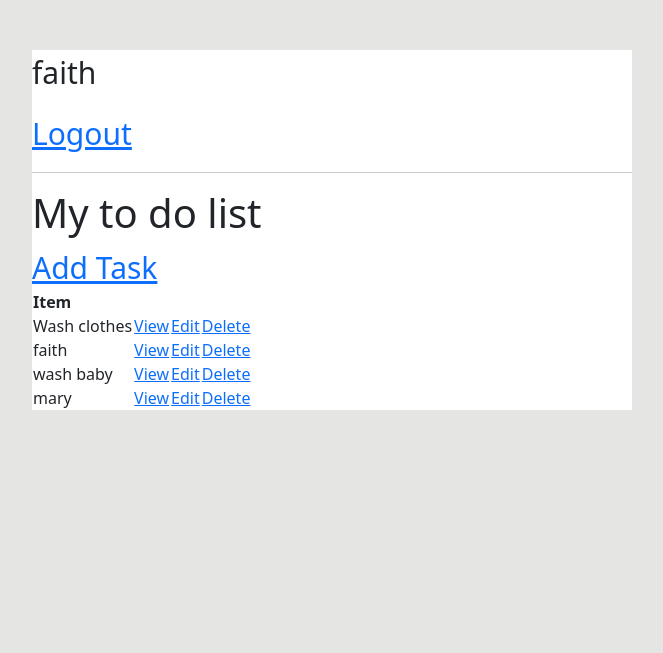
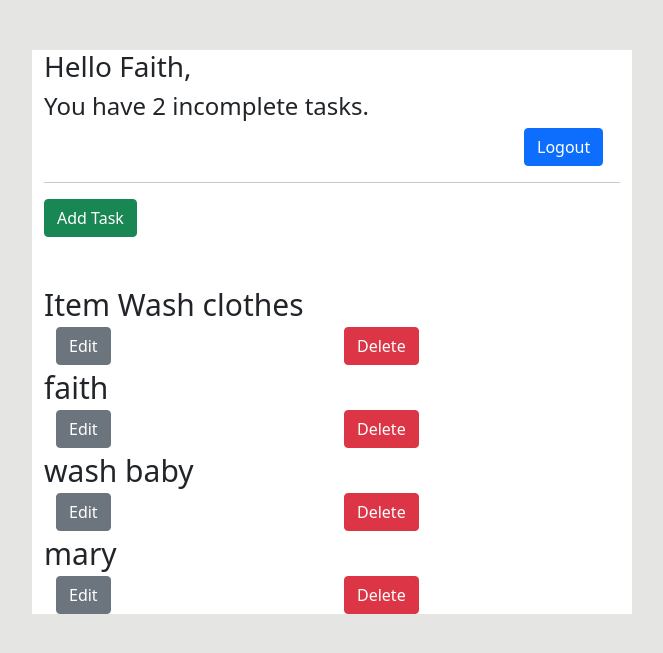
Before and after one commit to faithnjoki/To-do-List, a Django app: page / in a window 1280 px wide. Shown: the top 653 px of the page, without its empty margins (308-971 px from the left). Run offline with Django 4.2, Linux system fonts and the light colour scheme; a user stored in the database is signed in; data comes from the database, SQL or seed files in the repository.

Commit message:
style tasks

```diff
--- a/to_do/app_todo/templates/app_todo/task_list.html
+++ b/to_do/app_todo/templates/app_todo/task_list.html
@@ -1,17 +1,20 @@
 {% extends 'app_todo/base.html' %}
 {% block content %}
+<div class="container">
+{% if request.user.is_authenticated %}
+<h3>Hello {{request.user |title}},</h3>
 
-
-{% if request.user.is_authenticated %}
-<p>{{request.user}}</p>
-<a href="{% url 'logout' %}">Logout</a>
+<h4>You have {{count}} incomplete tasks.</h4>
+<a href="{% url 'logout' %}" style="position: relative; left: 480px;" button type="button" class="btn btn-primary">Logout</a>
 {% else %}
 <a href="{% url 'login' %}">Login</a>
 {% endif %}
+
 <hr>
-<h1>My to do list</h1>
-<a href="{% url 'task-create' %}">Add Task</a>
-<table>
+<a href="{% url 'task-create' %}" button type="button" class="btn btn-success">Add Task</a>
+<br><br>
+
+<table">
     <tr>
         <th>Item</th>
         <th></th>
@@ -20,12 +23,23 @@
     {% for task in tasks %}
     <tr>
         <td>{{task.title}}</td>
-        <td><a href="{% url  'task' task.id %}">View</a></td>
-        <td><a href="{% url 'task-update' task.id %}">Edit</a></td>
-        <td><a href="{% url 'task-delete' task.id %}">Delete</a></td>
+        <div class="container">
+            <div class="row">
+              <div class="col-md-6">
+                <td><a href="{% url 'task-update' task.id %} " button type="button" class="btn btn-secondary">Edit</a></td>
+              </div>
+              <div class="col-md-6">
+                <td><a href="{% url 'task-delete' task.id %}" button type="button" class="btn btn-danger">Delete</a></td>
+              </div>
+
+            </div>
+          </div>
+
     </tr>
     {% empty %}
     <h3>No item in list</h3>
     {% endfor %}
 </table>
 {% endblock %}
+
+</div>
```
